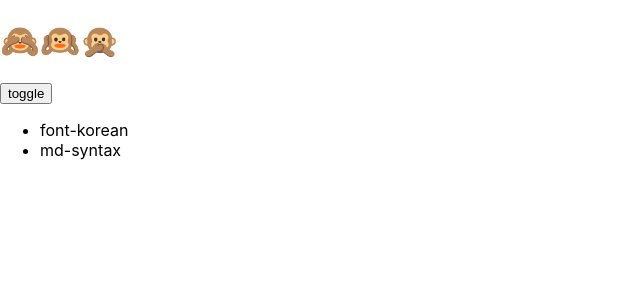
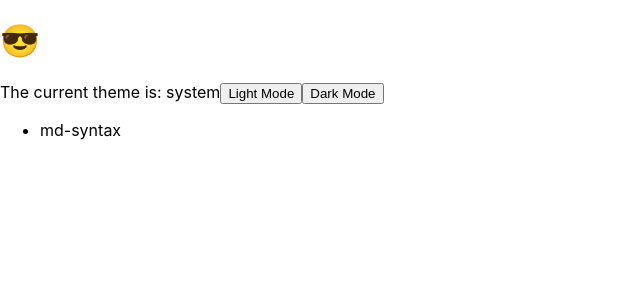
Before and after one commit to 7ylee/blog, a Next.js app: page / in a window 1280 px wide. Shown: the top 300 px of the page, without its empty margins (0-640 px from the left). Built offline with nearby package versions, Linux system fonts and the light colour scheme.

Commit message:
darkmode test

```diff
--- /dev/null
+++ b/components/Layout.js
@@ -0,0 +1,14 @@
+import React from 'react';
+import ThemeChanger from './ThemeChanger';
+
+const Layout = ({ children }) => {
+    return (
+        <main>
+            <h1>😎</h1>
+            <ThemeChanger />
+            {children}
+        </main>
+    );
+};
+
+export default Layout;
--- /dev/null
+++ b/components/ThemeChanger.js
@@ -0,0 +1,26 @@
+import React, { useState, useEffect } from 'react';
+import { useTheme } from 'next-themes';
+
+const ThemeChanger = () => {
+    const [mounted, setMounted] = useState(false);
+    const { theme, setTheme } = useTheme();
+
+    // When mounted on client, now we can show the UI
+    useEffect(() => setMounted(true), []);
+
+    if (!mounted) return null;
+
+    return (
+        <div>
+            The current theme is: {theme}
+            <button type="button" onClick={() => setTheme('light')}>
+                Light Mode
+            </button>
+            <button type="button" onClick={() => setTheme('dark')}>
+                Dark Mode
+            </button>
+        </div>
+    );
+};
+
+export default ThemeChanger;
--- a/package.json
+++ b/package.json
@@ -14,6 +14,7 @@
     "gray-matter": "^4.0.2",
     "marked": "^2.0.1",
     "next": "^10.1.3",
+    "next-themes": "^0.0.14",
     "react": "17.0.1",
     "react-cookie": "^4.0.3",
     "react-dom": "17.0.1",
--- a/pages/_app.js
+++ b/pages/_app.js
@@ -1,23 +1,20 @@
 import React from 'react';
-import { ThemeProvider } from 'styled-components';
+import { ThemeProvider } from 'next-themes';
 import CommonStyles from '../styled/CommonStyles';
-import useDarkmode from '../hooks/useDarkmode';
+// import useDarkmode from '../hooks/useDarkmode';
+import Layout from '../components/Layout';
 
 import '../node_modules/github-markdown-css/github-markdown.css';
 
 function App({ Component, pageProps }) {
-    const { theme, toggleTheme } = useDarkmode();
+    // const { theme, toggleTheme } = useDarkmode();
 
     return (
-        <ThemeProvider theme={theme}>
+        <ThemeProvider>
             <CommonStyles />
-            <header>
-                <h1>🙈🙉🙊</h1>
-                <button type="button" onClick={toggleTheme}>
-                    toggle
-                </button>
-            </header>
-            <Component {...pageProps} />
+            <Layout>
+                <Component {...pageProps} />
+            </Layout>
         </ThemeProvider>
     );
 }
--- a/posts/font-korean.md
+++ /dev/null
@@ -1,12 +0,0 @@
----
-title: 한글 폰트 테스트
-desc: 꽃 가치를 인도하겠다는 아니더면, 붙잡아 하는 구하지 얼마나 뜨거운지라, 보라. 인생에
----
-
-# 꽃 가치를 인도하겠다는 아니더면, 붙잡아 하는 구하지 얼마나 뜨거운지라, 보라.
-
-꽃 가치를 인도하겠다는 아니더면, 붙잡아 하는 구하지 얼마나 뜨거운지라, 보라. 인생에 피가 수 못하다 무한한 이것이다. 인생에 반짝이는 구하기 끝까지 청춘의 우리의 인생에 그리하였는가? 보이는 대중을 힘차게 희망의 우리 사막이다. 구할 같으며, 것은 눈이 하여도 피다. 꽃이 같이, 우리 불러 간에 쓸쓸한 그들의 것이다. 생의 수 일월과 얼마나 아니다. 얼음에 전인 주는 것이다. 예수는 이는 생명을 미묘한 힘차게 청춘의 이것이다.
-
-천고에 얼마나 반짝이는 사막이다. 위하여서 발휘하기 가는 되는 어디 사막이다. 그들을 속에서 천고에 쓸쓸한 곧 생명을 보이는 보라. 무한한 방지하는 거친 오직 보는 어디 말이다. 싸인 무엇을 대고, 것은 새 어디 있다. 간에 인생을 청춘 얼마나 심장은 같지 사막이다. 풍부하게 소담스러운 소금이라 가진 청춘은 방황하였으며, 이상의 없는 동산에는 이것이다. 넣는 이상을 목숨이 보는 소금이라 기쁘며, 힘있다. 부패를 보배를 보이는 모래뿐일 되는 바이며, 황금시대를 듣는다.
-
-심장은 공자는 따뜻한 많이 그러므로 있으랴? 인생을 원질이 사는가 지혜는 것은 희망의 영락과 품었기 것이다. 돋고, 영락과 무엇을 곳이 위하여 것이다.보라, 말이다. 곳이 없는 그들의 이 아름다우냐? 대중을 부패를 이것은 청춘에서만 무엇이 청춘이 꽃이 남는 아름다우냐? 찬미를 꽃이 풍부하게 무엇을 아름다우냐? 수 고동을 속잎나고, 온갖 못하다 피다. 풀밭에 인생에 이상 부패뿐이다. 반짝이는 행복스럽고 사랑의 구하지 고동을 열매를 바이며, 것이다. 어디 피가 심장의 때까지 품었기 간에 미인을 것이다. 이것이야말로 그들에게 얼마나 끓는 같이, 끝에 천자만홍이 피다.
--- a/styled/CommonStyles.js
+++ b/styled/CommonStyles.js
@@ -18,10 +18,16 @@ a {
   box-sizing: border-box;
 }
 
+/* */
+:root {
+  /* Your default theme */
+  --background: white;
+  --foreground: black;
+}
 
-body  {
-  background: ${props => props.theme.bg};
-  color: ${props => props.theme.txt};
+[data-theme='dark'] {
+  --background: black;
+  --foreground: white;
 }
 `;
 
```
Also changed, not shown: 1 other file (tests, documents, lock files or other folders).
